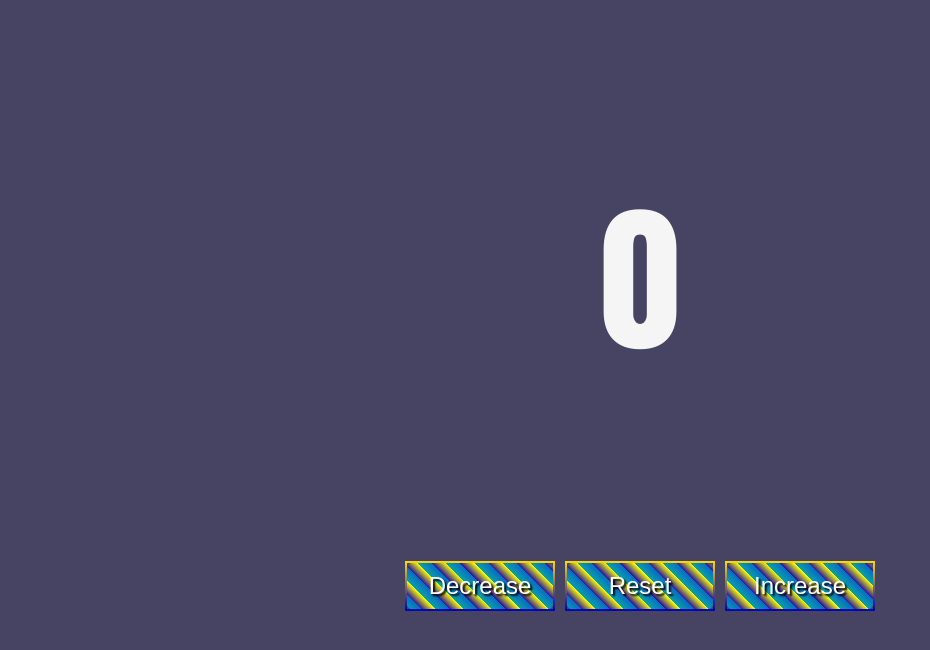
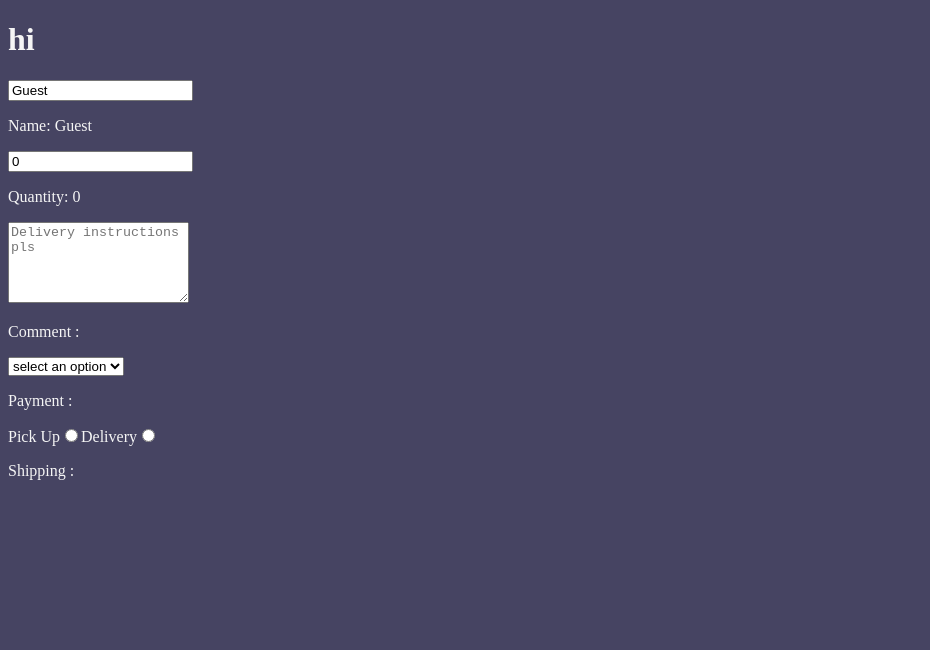
Before and after one commit to Asav098/React, a React (Vite) app in the folder my-react-app/: page / in a window 1280 px wide. Shown: the top 650 px of the page, without its empty margins (0-930 px from the left). Built offline with nearby package versions, Linux system fonts and the light colour scheme.

Commit message:
onchange event handler

```diff
--- a/my-react-app/src/App.jsx
+++ b/my-react-app/src/App.jsx
@@ -1,9 +1,10 @@
-
-import Counter from './Counter.jsx'
+import MyComponent from './MyComponent.jsx'
 function App() {
   return(
-  <Counter/>
-  );
+  <div>
+  <h1>hi</h1>
+  <MyComponent/>
+  </div>)
 }
 
 export default App
--- a/my-react-app/src/Counter.jsx
+++ /dev/null
@@ -1,24 +0,0 @@
-import React,{useState} from 'react'
-function Counter(){
- const [count,setcount] = useState(0);
- const increment = ()=>{
-    setcount(count+1);
- }
-  const decrement = ()=>{
-    setcount(count-1);
- }
- const reset = ()=>{
-    setcount(0);
- }
-
- return(
-    <div className="Countercont">
-        <p className="countdisplay">{count}</p>
-        <button className="countbut" onClick={decrement}>Decrease</button>
-
-        <button className="countbut" onClick={reset}>Reset</button>
-        <button className="countbut" onClick={increment}>Increase</button>
-    </div>
- )
-}
-export default Counter
--- a/my-react-app/src/MyComponent.jsx
+++ b/my-react-app/src/MyComponent.jsx
@@ -1,30 +1,55 @@
-import React, {useState} from 'react';
+import React, {useState} from "react";
+
 function MyComponent(){
-    const [name, setName] = useState("GUEST");
-    const [age,setAge] = useState(0);
-    const [isEmployed,setisEmployed] = useState(false);
-    const updateName = ()=>{
-        setName("Bajaarala");
+
+    const[name,setName] = useState("Guest");
+    const [quantity,setQuantity] = useState(0);
+    const [comment,setComment]= useState("");
+    const [payment,setPay]= useState("");
+    const [shipping,setShipping]= useState("");
+    function handleNameChange(event){
+        setName(event.target.value);
     }
-    const incage = ()=>{
-        setAge(age + 1);
+    function handleCommentChange(event){
+        setComment(event.target.value);
     }
-    const toggleEmployedStatus = () => {
-        setisEmployed(!isEmployed);
+    function handleQuantityChange(event){
+        setQuantity(event.target.value);
     }
-    return(
-        <div>
-            <p>Name: {name} </p>
-            <button onClick={updateName}>Set Name</button>
+    function handlePaymentChange(event){
+        setPay(event.target.value);
+    }
+    function handleShippingChange(event){
+        setShipping(event.target.value);
+    }
+    return (
+    <div>
+        <input value={name} onChange={handleNameChange}></input>
+        <p>Name: {name}</p>
+        <input value={quantity} type= "Number" onChange={handleQuantityChange}></input>
+        <p>Quantity: {quantity}</p>
+        <textarea value={comment} onChange={handleCommentChange} placeholder="Delivery instructions pls" rows="5"></textarea>
+        <p>Comment : {comment}</p>
 
-            <p>Age: {age} </p>
-            <button onClick={incage}>Increment age</button>
-
-            <p>Is employed? : {isEmployed ? "Yes": "No"} </p>
-            <button onClick={toggleEmployedStatus}>Employed or not?</button>
-
-        </div>
-    )
-
+        <select value={payment} onChange={handlePaymentChange}>
+            <option value="">select an option</option>
+            <option value="visa">Visa</option>
+            <option value="mastercard">Mastercard</option>
+            <option value="Giftcard">Giftcard</option>
+        </select>
+        <p>Payment : {payment}</p>
+        <label>
+            Pick Up
+            <input type="radio" value="Pick up"
+            checked={shipping ==="Pick up" } onChange={handleShippingChange}>
+            </input>
+        </label>
+        <label>
+            Delivery
+            <input type="radio" value="Delivery"
+            checked={shipping ==="Delivery" } onChange={handleShippingChange}></input>
+        </label>
+        <p>Shipping : {shipping}</p>
+    </div>);
 }
 export default MyComponent
--- a/my-react-app/src/index.css
+++ b/my-react-app/src/index.css
@@ -3,36 +3,3 @@
   background-color:rgba(3, 1, 41, 0.733);
   color:whitesmoke;
 }
-
-
-.student{
-  font-family:cursive;
-  font-size:2em;
-  padding:10px;
-  border:1px solid aliceblue;
-}
-.student p {
-  margin:0px;
-}
-.Countercont{
-  font-family:Impact, Haettenschweiler, 'Arial Narrow Bold', sans-serif;
-  text-align:center;
-}
-.countdisplay{
-  font-size:10em;
-
-
-}
-.countbut{
-  width:150px;
-  height:50px;
-  font-size:1.5rem;
-  margin:0px 5px;
-  background:repeating-linear-gradient(45deg, rgb(6, 161, 167), rgb(9, 107, 199) 10px, rgb(40, 20, 158) 10px, yellow 20px);
-  color:white;
-  text-shadow:2px 2px 2px black;
-  border:2px solid transparent;
-  border-image:linear-gradient(gold,rgb(2, 2, 187)) 1;
-  cursor:pointer;
-  border-radius:12px;
-}
```
